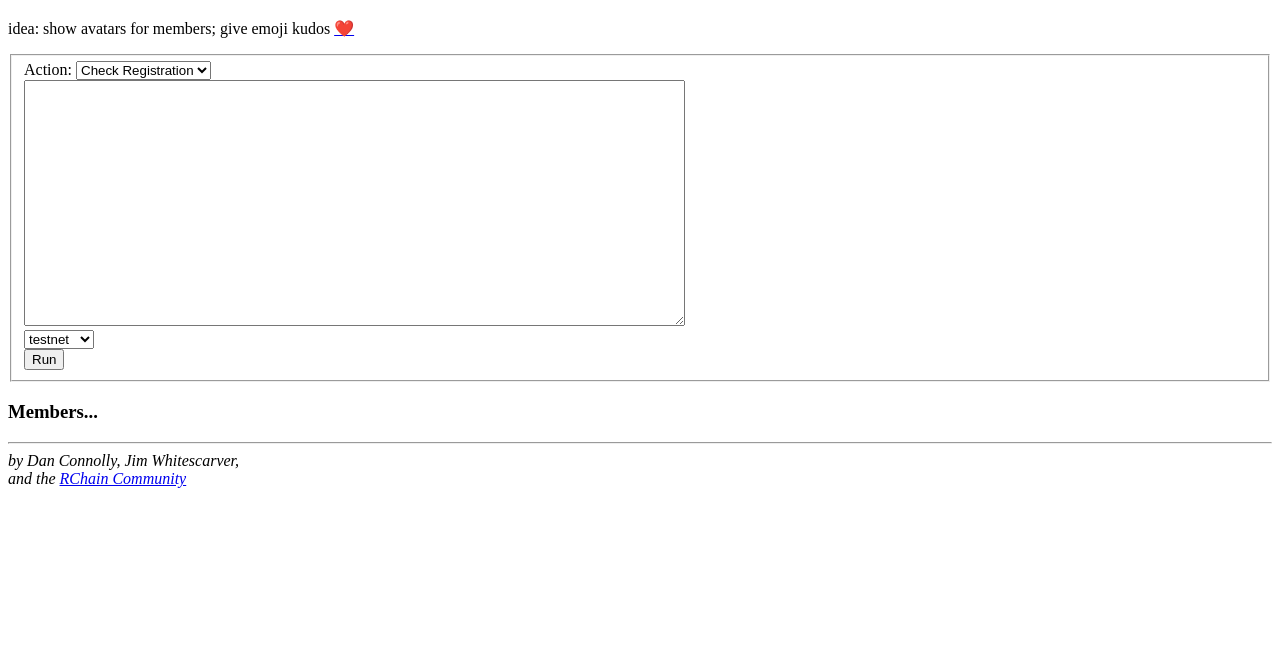
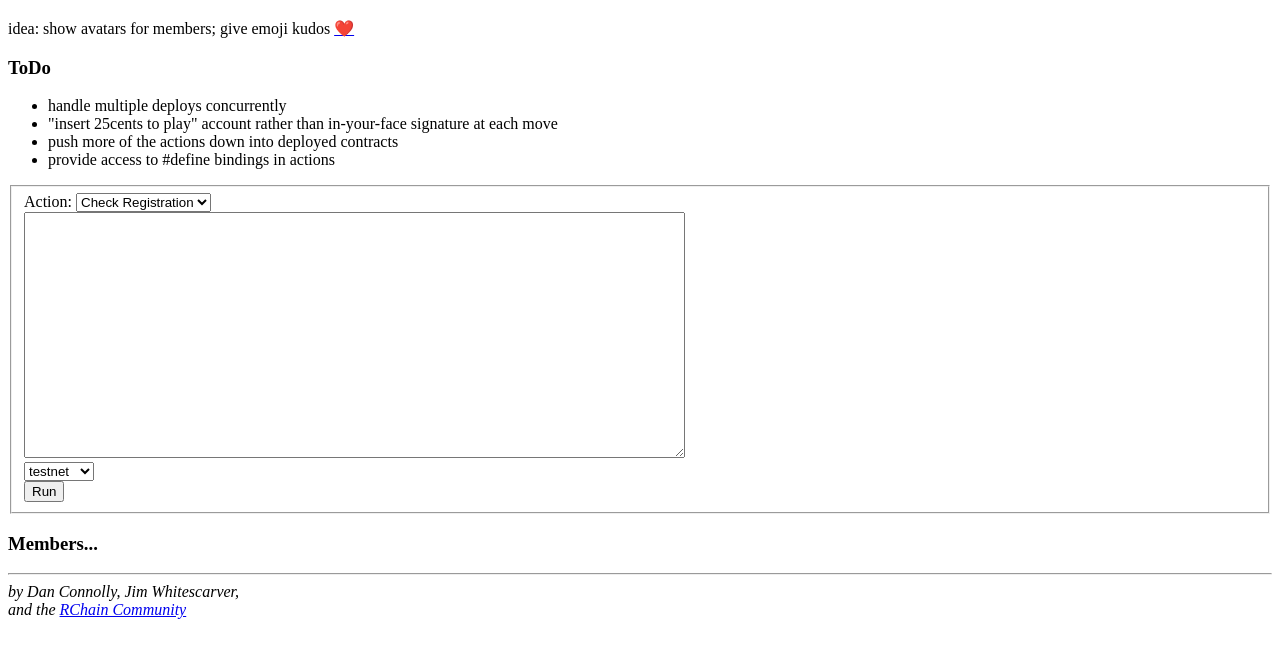
Before and after one commit to rchain-community/rgov, a website: page src/participate.html in a window 1280 px wide. Shown: the part 61-718 px from the top of the page. Drawn offline with Linux system fonts and the light colour scheme.

Commit message:
document some todos

```diff
--- a/src/participate.html
+++ b/src/participate.html
@@ -20,6 +20,13 @@
     <h1>Liquid Democracy Participation Experiment</h1>
 
     <p>idea: show avatars for members; give emoji kudos <a href="https://emojipedia.org/red-heart/">❤️</a></p>
+    <h3>ToDo</h3>
+    <ul>
+      <li>handle multiple deploys concurrently</li>
+      <li>"insert 25cents to play" account rather than in-your-face signature at each move</li>
+      <li>push more of the actions down into deployed contracts</li>
+      <li>provide access to #define bindings in actions</li>
+    </ul>
     <form>
       <fieldset>
         <div id="actionControl" class="mount">
```
